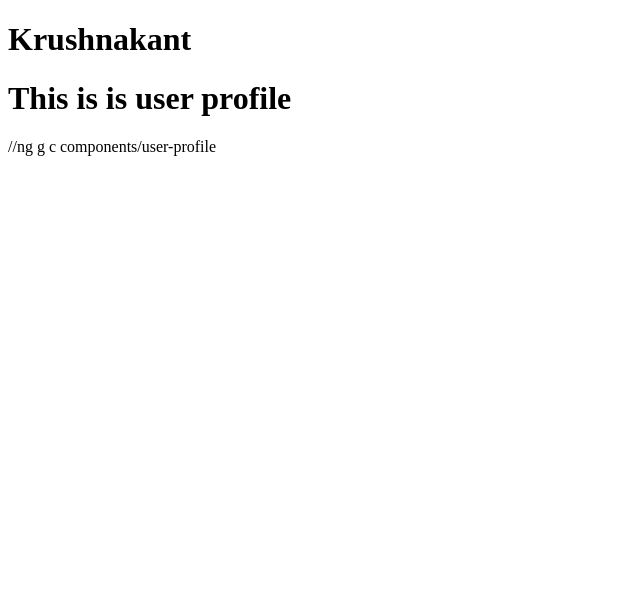
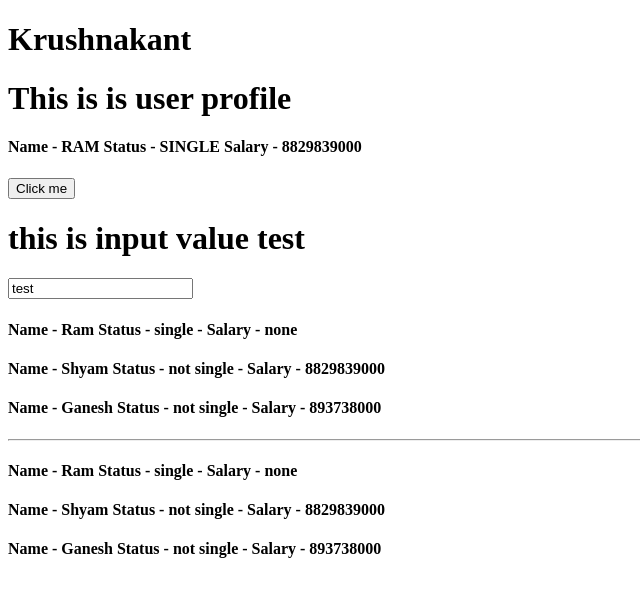
Before and after one commit to Krushna1621/Angular_first, an Angular app: page / in a window 1280 px wide. Shown: the top 596 px of the page, without its empty margins (0-640 px from the left). Built offline with nearby package versions, Linux system fonts and the light colour scheme.

Commit message:
how to use directive (ngModel),ngFor,ngIf

```diff
--- a/src/app/components/user-profile/user-profile.component.html
+++ b/src/app/components/user-profile/user-profile.component.html
@@ -1,2 +1,31 @@
 <h1>This is is user profile</h1>
-//ng g c components/user-profile
+<h4>Name - {{name.toUpperCase()}} Status - {{status.toUpperCase()}} Salary - {{salary}}</h4>
+
+<button [disabled]="isBtnDisabled">Click me</button>
+
+<h1>this is input value {{inputValue}}</h1>
+
+<!-- <input type="text" [value]="inputValue" (input)="onChange($event)"> -->
+<input type="text" [(ngModel)]="inputValue">
+
+<div>
+    @for(user of users;track user.name){
+    @if(user.salary > 10000){
+    <h4>Name - {{user.name}} Status - {{user.isSingle?"single":"not single"}} - Salary - {{user.salary}}</h4>
+    }
+    @else{
+    <h4>Name - {{user.name}} Status - {{user.isSingle?"single":"not single"}} - Salary - none</h4>
+    }
+
+    }
+</div>
+
+<hr />
+
+<div *ngFor="let user of users">
+    <h4 *ngIf="user.salary > 10000;else elseBlock">Name - {{user.name}} Status - {{user.isSingle?"single":"not single"}}
+        - Salary - {{user.salary}}</h4>
+    <ng-template #elseBlock>
+        <h4>Name - {{user.name}} Status - {{user.isSingle?"single":"not single"}} - Salary - none</h4>
+    </ng-template>
+</div>
--- a/src/app/components/user-profile/user-profile.component.ts
+++ b/src/app/components/user-profile/user-profile.component.ts
@@ -1,12 +1,41 @@
-import { Component } from '@angular/core';
+import { CommonModule } from "@angular/common";
+import { Component, isSignal } from '@angular/core';
+import { FormsModule } from "@angular/forms";
 
 @Component({
   selector: 'app-user-profile',
   standalone: true,
-  imports: [],
+  imports: [FormsModule,CommonModule],
   templateUrl: './user-profile.component.html',
   styleUrl: './user-profile.component.css'
 })
 export class UserProfileComponent {
+   name="ram";
+   status="single";
+   salary=8829839000;
+   isBtnDisabled=false;
+   inputValue="test";
 
+users=[
+  {
+    name:"Ram",
+    isSingle:true,
+    salary:9
+  },
+  {
+    name:"Shyam",
+    isSingle:false,
+    salary:8829839000
+  },
+  {
+    name:"Ganesh",
+    isSingle:false,
+    salary:893738000
+  }
+]
+
+  //  onChange(e:Event){
+  //   const value =(e.target as HTMLInputElement).value;
+  //  this.inputValue=value
+  //  }
 }
```
